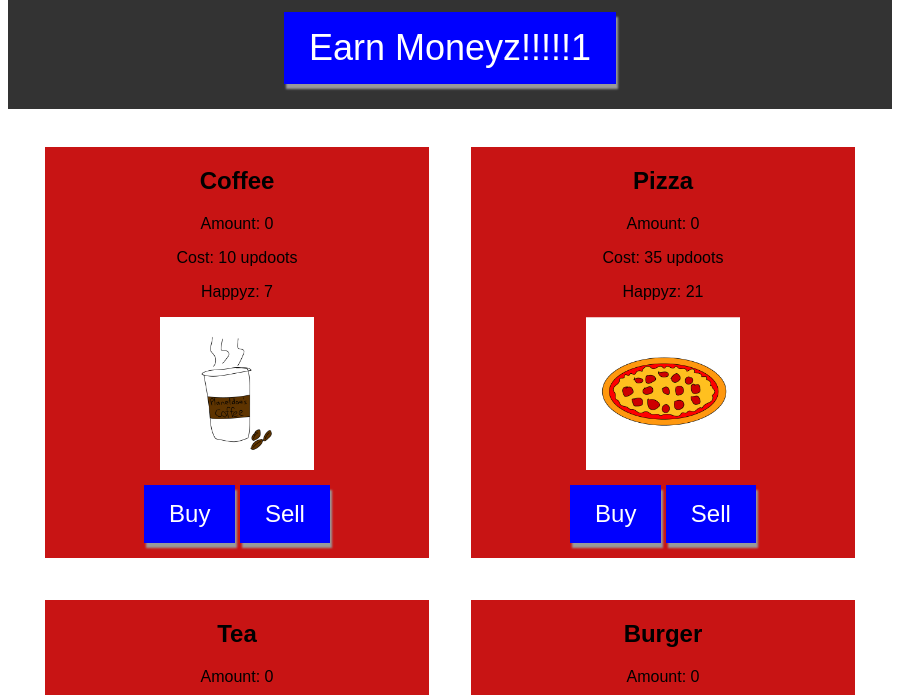
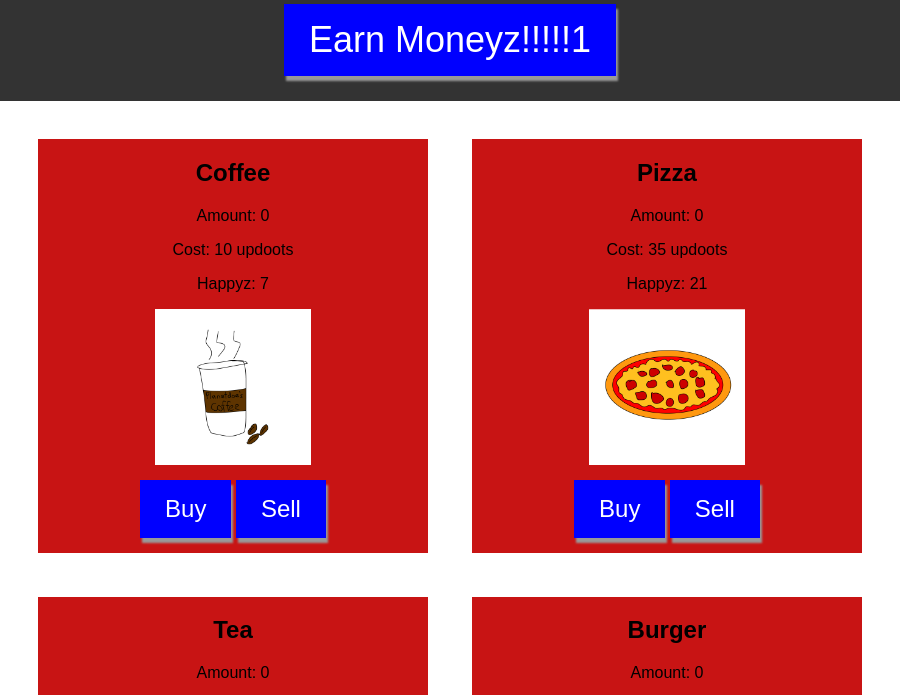
Before and after one commit to Epzilepzi/Trading-Game, an Electron app: page index.html in a window 900 px wide. Shown: the part 136-831 px from the top of the page. Drawn offline with Linux system fonts and the light colour scheme.

Commit message:
Fixed Topbar being slightly incorrect.

```diff
--- a/game.css
+++ b/game.css
@@ -5,6 +5,8 @@
 html, body {
     font-family: Arial, Helvetica, sans-serif;
     height: 100%;
+    width: 100%;
+    margin: 0px;
 }
 
 h1 {
--- a/package.json
+++ b/package.json
@@ -1,6 +1,6 @@
 {
   "name": "trading-game",
-  "version": "0.1.0-alpha",
+  "version": "0.1.0-alpha2",
   "description": "Yeetmeister Trading Game v1",
   "main": "main.js",
   "repository": "https://github.com/Epzilepzi/Trading-Game",
```
